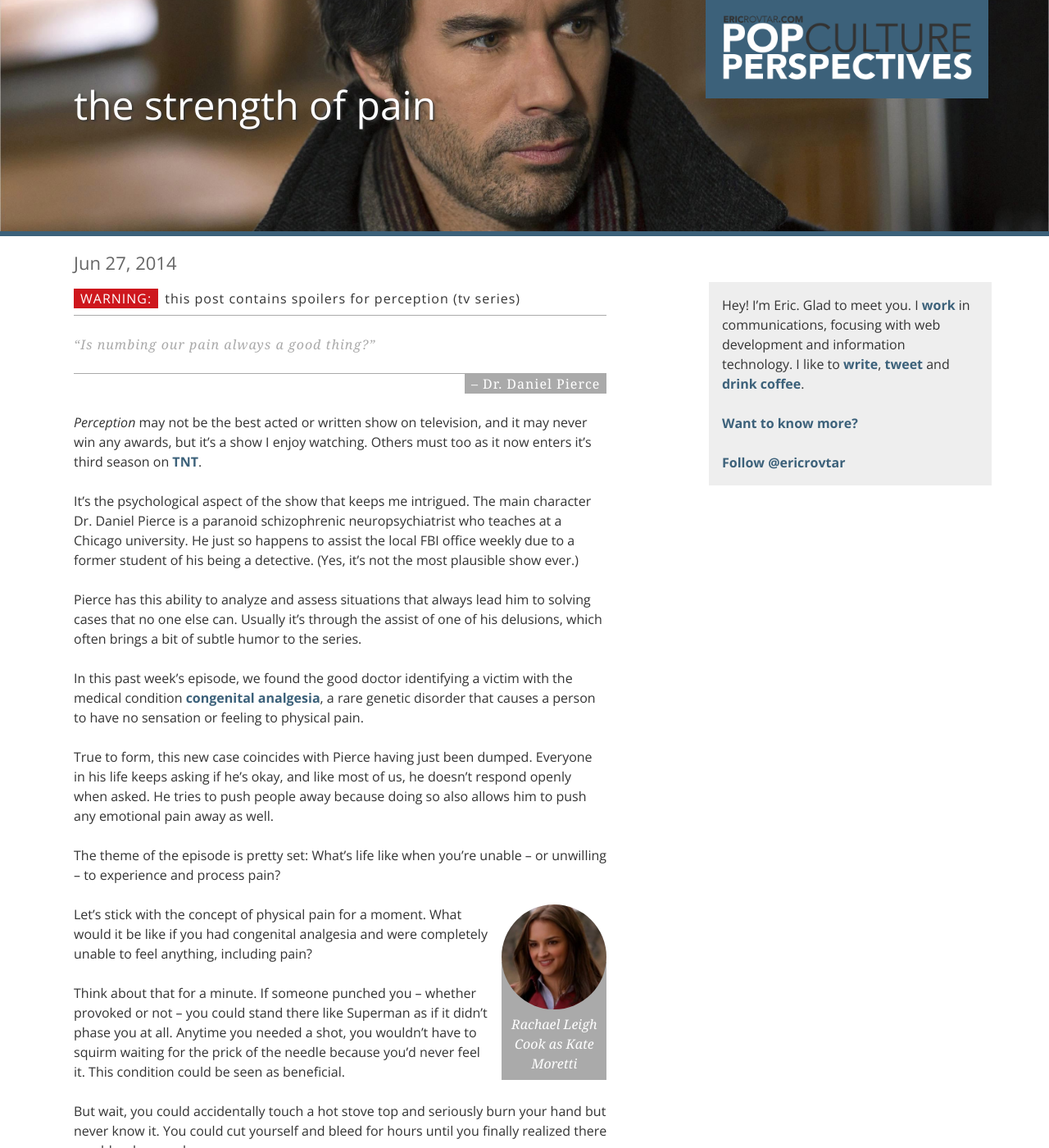
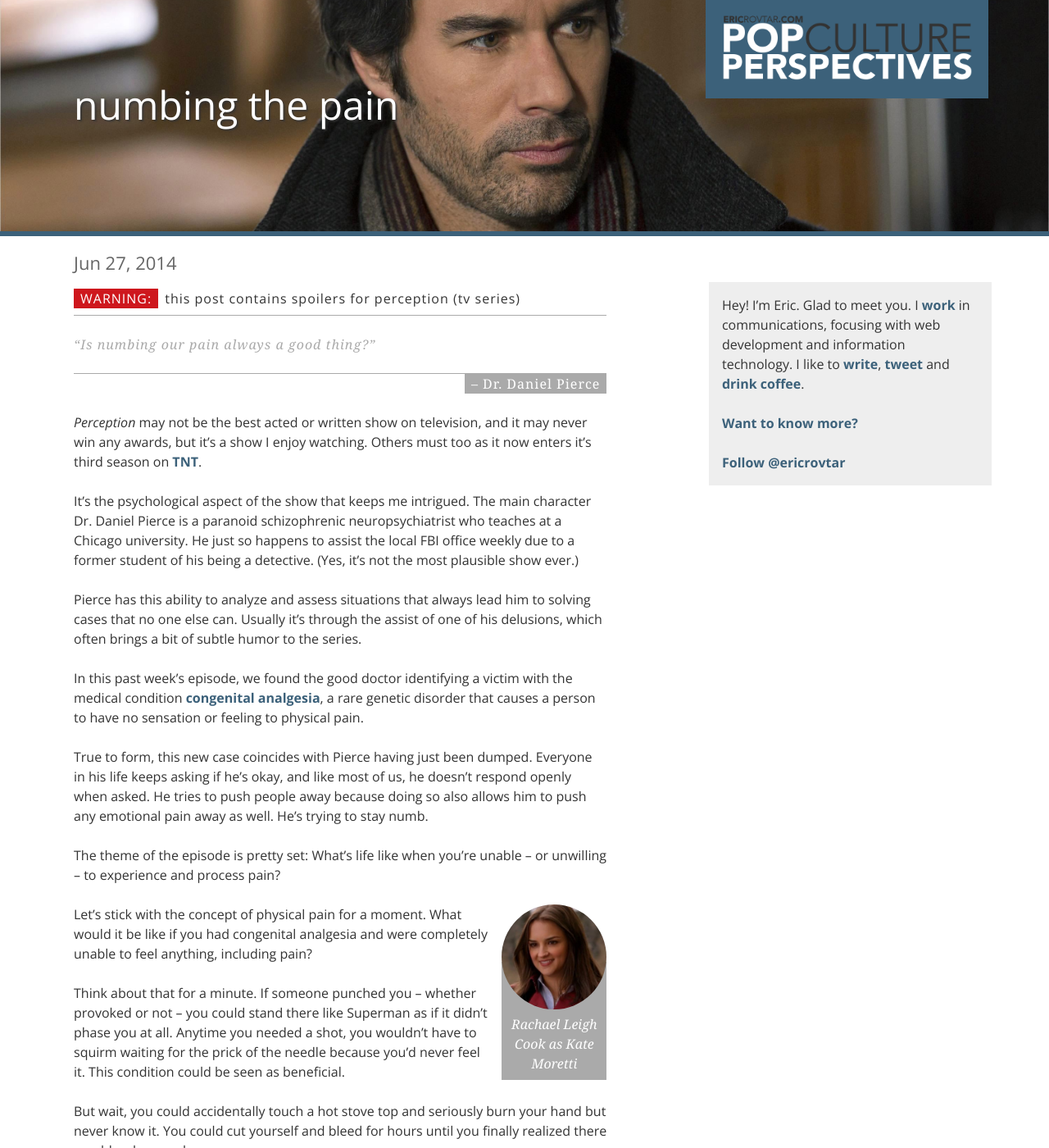
Before and after one commit to ericrovtar/ericrovtar.github.io, a Jekyll site: the page built from _posts/2014-06-27-numbing-the-pain-(perception).md, in a window 1280 px wide and 1400 px high. Shown: the whole window at 82% size. Built offline with Jekyll 4.4.1, drawn with Linux system fonts in a browser that asks for light colours; nearby versions of some CDN libraries; comment, search, counter and statistics services are not loaded.

Commit message:
Title change

```diff
--- a/_posts/2014-06-27-the-strength-of-pain-(perception).md
+++ b/_posts/2014-06-27-numbing-the-pain-(perception).md
@@ -1,6 +1,6 @@
 ---
 layout: post
-title:  "The Strength of Pain"
+title:  "Numbing the Pain"
 basedOn: "Perception (TV Series)"
 image:  "2014/06/27/perception_eric_mccormack2.jpg"
 categories: tv
@@ -28,7 +28,7 @@ Pierce has this ability to analyze and assess situations that always lead him to
 
 In this past week’s episode, we found the good doctor identifying a victim with the medical condition <a href="http://en.wikipedia.org/wiki/Congenital_analgesia" target="_blank">congenital analgesia</a>, a rare genetic disorder that causes a person to have no sensation or feeling to physical pain.
 
-True to form, this new case coincides with Pierce having just been dumped. Everyone in his life keeps asking if he’s okay, and like most of us, he doesn’t respond openly when asked. He tries to push people away because doing so also allows him to push any emotional pain away as well.
+True to form, this new case coincides with Pierce having just been dumped. Everyone in his life keeps asking if he’s okay, and like most of us, he doesn’t respond openly when asked. He tries to push people away because doing so also allows him to push any emotional pain away as well. He’s trying to stay numb.
 
 The theme of the episode is pretty set: What’s life like when you’re unable – or unwilling – to experience and process pain?
 
```
